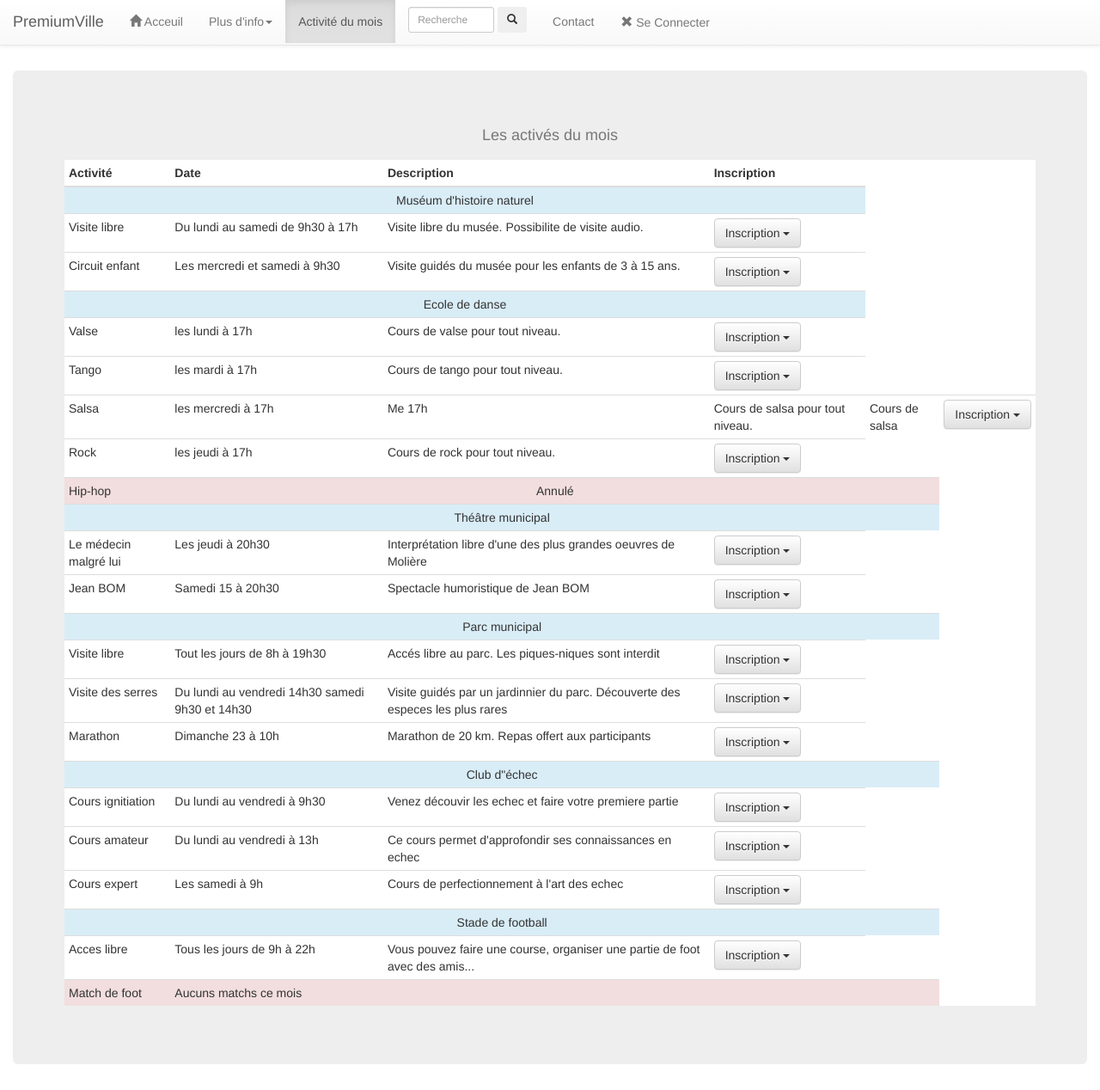
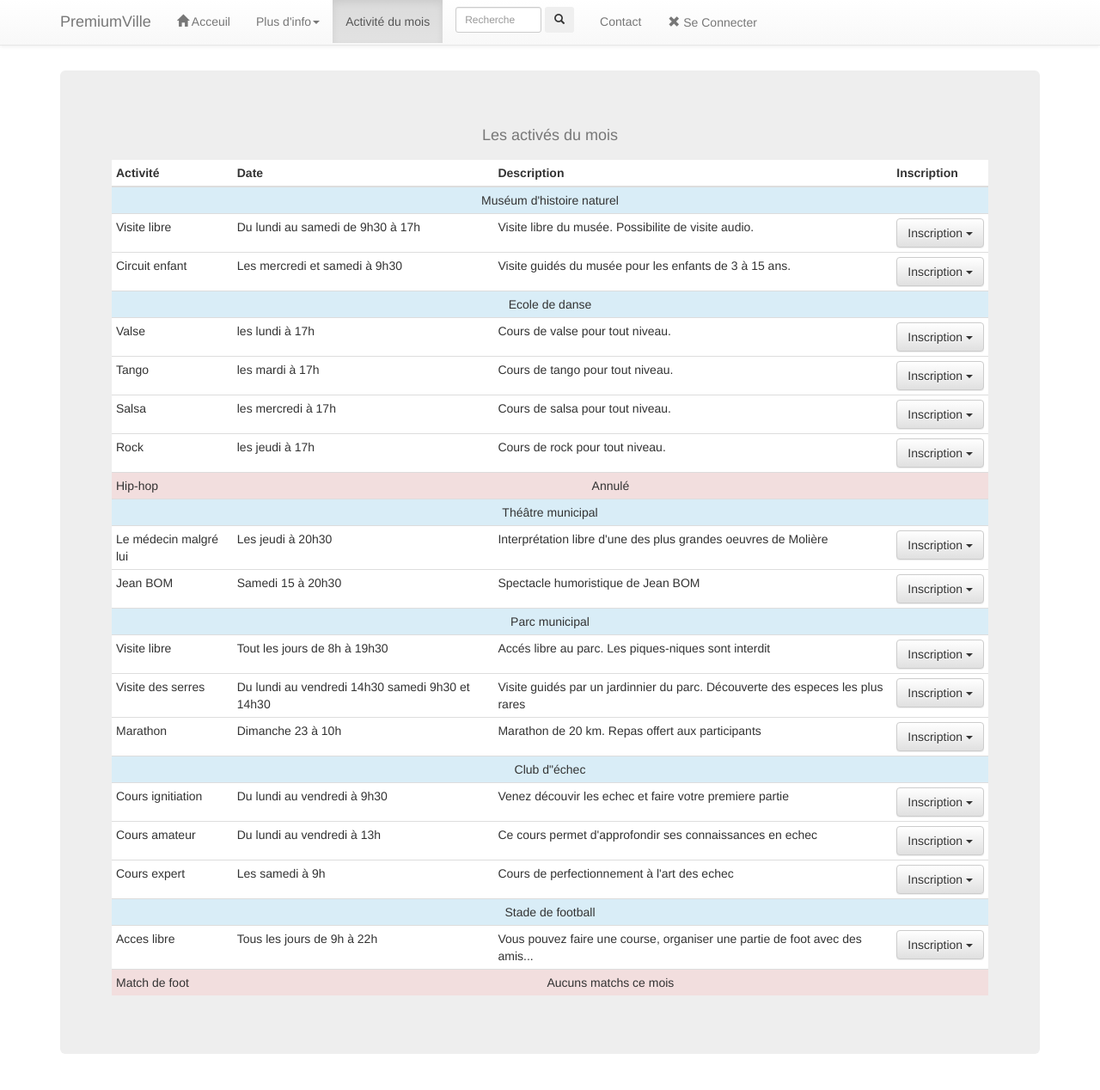
Before and after one commit to philou69/PremiumVille, a plain HTML site: page activiteMois.html in a window 1280 px wide. Shown: the whole page at 86% size. Drawn offline with nearby package versions, Linux system fonts and the light colour scheme.

Commit message:
Modification des larguers en fixe avec container au lieu de container-fluid

```diff
--- a/activiteMois.html
+++ b/activiteMois.html
@@ -20,7 +20,7 @@
 	<!-- Création de la navbar -->
 		<header>
 			<nav class="navbar navbar-default navbar-fixed-top" role="navigation">
-				<div class="container-fluid">
+				<div class="container">
 					<div class="navbar-header">
 						<button type="button" class="navbar-toggle" data-toggle="collapse" data-target=".navbar-collapse">
 							<span class="sr-only">Toggle navigation</span>
@@ -63,7 +63,7 @@
 
 <!-- Création du tableau des activités
 les colonnes dates et description ont deux affichages smartphones et autres -->
-		<section class="container-fluid">
+		<section class="container">
 			<div class="jumbotron table-responsive">
 				<table class="table  table-condensed ">
 					<caption>
@@ -151,9 +151,9 @@ les colonnes dates et description ont deux affichages smartphones et autres -->
 						<tr>
 							<td>Salsa</td>
 							<td class="hidden-xs">les mercredi à 17h</td>
-							<td class="vissible-xs"> Me 17h</td>
+							<td class="visible-xs"> Me 17h</td>
 							<td class="hidden-xs">Cours de salsa pour tout niveau.</td>
-							<td class="vissible-xs">Cours de salsa</td>
+							<td class="visible-xs">Cours de salsa</td>
 							<td>
 								<div class="btn-group">
 									<button class="btn btn-default dropdown-toggle" data-toggle="dropdown">Inscription <span class="caret"></span></button>
@@ -345,7 +345,7 @@ les colonnes dates et description ont deux affichages smartphones et autres -->
 						</tr>
 						<tr class="danger">
 							<td>Match de foot</td>
-							<td colspan="4">Aucuns matchs ce mois </td>
+							<td colspan="4" class="text-center">Aucuns matchs ce mois </td>
 						</tr>
 					</tbody>
 				</table>
```
Also changed, not shown: contact.html (+2 -2 lines), espaceMembre.html (+1 -1 lines), index.html (+1 -1 lines), plusInfos.html (+4 -4 lines).
